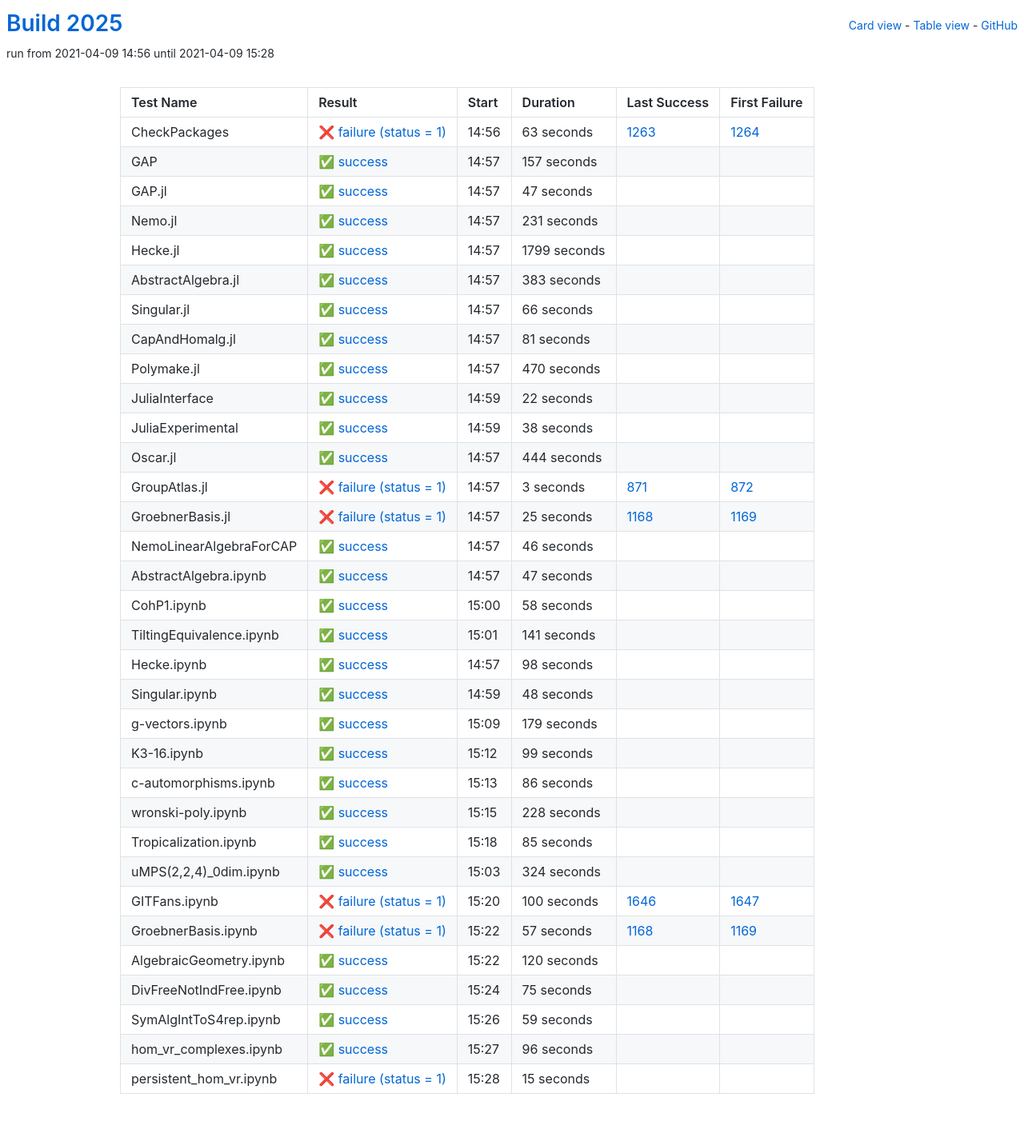
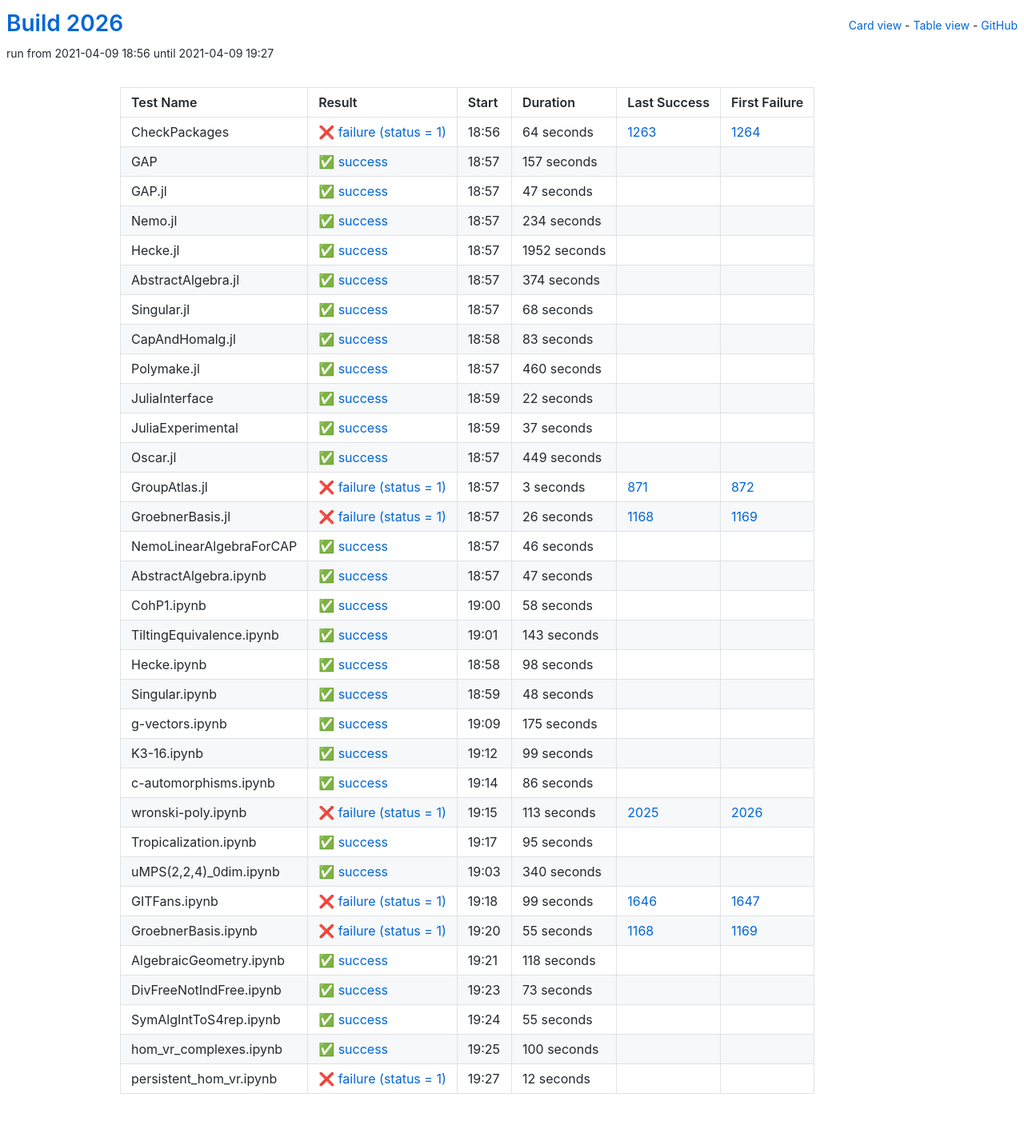
Before and after one commit to oscar-system/oscar-ci-status-stable, a Jekyll site: the page built from table.html, in a window 1280 px wide. Shown: the whole page at 80% size. Built offline with Jekyll 4.4.1, drawn with Linux system fonts in a browser that asks for light colours.

Commit message:
Build #2026

```diff
--- a/_data/ci.yml
+++ b/_data/ci.yml
@@ -1,6 +1,6 @@
 ---
-build: 2025
-build_url: https://oscarci.mathematik.uni-kl.de/job/oscar-stable/2025/
+build: 2026
+build_url: https://oscarci.mathematik.uni-kl.de/job/oscar-stable/2026/
 job: oscar-stable
 organization: oscar-system
 repo: oscar-ci-status-stable
@@ -8,20 +8,20 @@ repourl: https://github.com/oscar-system/oscar-ci-status-stable
 tests:
 - name: CheckPackages
   id: checkpackages
-  log: https://oscarci.mathematik.uni-kl.de/job/oscar-stable/2025/artifact/logs/build-2025/CheckPackages.log
-  start: 2021-04-09 14:56
+  log: https://oscarci.mathematik.uni-kl.de/job/oscar-stable/2026/artifact/logs/build-2026/CheckPackages.log
+  start: 2021-04-09 18:56
   success: false
   exitcode: 1
   status: failure
-  duration: 63
+  duration: 64
   last_success: 1263
   last_success_url: https://oscarci.mathematik.uni-kl.de/job/oscar-stable/1263/
   first_failure: 1264
   first_failure_url: https://oscarci.mathematik.uni-kl.de/job/oscar-stable/1264/
 - name: GAP
   id: gap
-  log: https://oscarci.mathematik.uni-kl.de/job/oscar-stable/2025/artifact/logs/build-2025/GAP.log
-  start: 2021-04-09 14:57
+  log: https://oscarci.mathematik.uni-kl.de/job/oscar-stable/2026/artifact/logs/build-2026/GAP.log
+  start: 2021-04-09 18:57
   success: true
   exitcode: 0
   status: success
@@ -32,8 +32,8 @@ tests:
   first_failure_url:
 - name: GAP.jl
   id: gap-jl
-  log: https://oscarci.mathematik.uni-kl.de/job/oscar-stable/2025/artifact/logs/build-2025/GAP.jl.log
-  start: 2021-04-09 14:57
+  log: https://oscarci.mathematik.uni-kl.de/job/oscar-stable/2026/artifact/logs/build-2026/GAP.jl.log
+  start: 2021-04-09 18:57
   success: true
   exitcode: 0
   status: success
@@ -44,80 +44,80 @@ tests:
   first_failure_url:
 - name: Nemo.jl
   id: nemo-jl
-  log: https://oscarci.mathematik.uni-kl.de/job/oscar-stable/2025/artifact/logs/build-2025/Nemo.jl.log
-  start: 2021-04-09 14:57
+  log: https://oscarci.mathematik.uni-kl.de/job/oscar-stable/2026/artifact/logs/build-2026/Nemo.jl.log
+  start: 2021-04-09 18:57
   success: true
   exitcode: 0
   status: success
-  duration: 231
+  duration: 234
   last_success: false
   last_success_url:
   first_failure: false
   first_failure_url:
 - name: Hecke.jl
   id: hecke-jl
-  log: https://oscarci.mathematik.uni-kl.de/job/oscar-stable/2025/artifact/logs/build-2025/Hecke.jl.log
-  start: 2021-04-09 14:57
+  log: https://oscarci.mathematik.uni-kl.de/job/oscar-stable/2026/artifact/logs/build-2026/Hecke.jl.log
+  start: 2021-04-09 18:57
   success: true
   exitcode: 0
   status: success
-  duration: 1799
+  duration: 1952
   last_success: false
   last_success_url:
   first_failure: false
   first_failure_url:
 - name: AbstractAlgebra.jl
   id: abstractalgebra-jl
-  log: https://oscarci.mathematik.uni-kl.de/job/oscar-stable/2025/artifact/logs/build-2025/AbstractAlgebra.jl.log
-  start: 2021-04-09 14:57
+  log: https://oscarci.mathematik.uni-kl.de/job/oscar-stable/2026/artifact/logs/build-2026/AbstractAlgebra.jl.log
+  start: 2021-04-09 18:57
   success: true
   exitcode: 0
   status: success
-  duration: 383
+  duration: 374
   last_success: false
   last_success_url:
   first_failure: false
   first_failure_url:
 - name: Singular.jl
   id: singular-jl
-  log: https://oscarci.mathematik.uni-kl.de/job/oscar-stable/2025/artifact/logs/build-2025/Singular.jl.log
-  start: 2021-04-09 14:57
+  log: https://oscarci.mathematik.uni-kl.de/job/oscar-stable/2026/artifact/logs/build-2026/Singular.jl.log
+  start: 2021-04-09 18:57
   success: true
   exitcode: 0
   status: success
-  duration: 66
+  duration: 68
   last_success: false
   last_success_url:
   first_failure: false
   first_failure_url:
 - name: CapAndHomalg.jl
   id: capandhomalg-jl
-  log: https://oscarci.mathematik.uni-kl.de/job/oscar-stable/2025/artifact/logs/build-2025/CapAndHomalg.jl.log
-  start: 2021-04-09 14:57
+  log: https://oscarci.mathematik.uni-kl.de/job/oscar-stable/2026/artifact/logs/build-2026/CapAndHomalg.jl.log
+  start: 2021-04-09 18:58
   success: true
   exitcode: 0
   status: success
-  duration: 81
+  duration: 83
   last_success: false
   last_success_url:
   first_failure: false
   first_failure_url:
 - name: Polymake.jl
   id: polymake-jl
-  log: https://oscarci.mathematik.uni-kl.de/job/oscar-stable/2025/artifact/logs/build-2025/Polymake.jl.log
-  start: 2021-04-09 14:57
+  log: https://oscarci.mathematik.uni-kl.de/job/oscar-stable/2026/artifact/logs/build-2026/Polymake.jl.log
+  start: 2021-04-09 18:57
   success: true
   exitcode: 0
   status: success
-  duration: 470
+  duration: 460
   last_success: false
   last_success_url:
   first_failure: false
   first_failure_url:
 - name: JuliaInterface
   id: juliainterface
-  log: https://oscarci.mathematik.uni-kl.de/job/oscar-stable/2025/artifact/logs/build-2025/JuliaInterface.log
-  start: 2021-04-09 14:59
+  log: https://oscarci.mathematik.uni-kl.de/job/oscar-stable/2026/artifact/logs/build-2026/JuliaInterface.log
+  start: 2021-04-09 18:59
   success: true
   exitcode: 0
   status: success
@@ -128,32 +128,32 @@ tests:
   first_failure_url:
 - name: JuliaExperimental
   id: juliaexperimental
-  log: https://oscarci.mathematik.uni-kl.de/job/oscar-stable/2025/artifact/logs/build-2025/JuliaExperimental.log
-  start: 2021-04-09 14:59
+  log: https://oscarci.mathematik.uni-kl.de/job/oscar-stable/2026/artifact/logs/build-2026/JuliaExperimental.log
+  start: 2021-04-09 18:59
   success: true
   exitcode: 0
   status: success
-  duration: 38
+  duration: 37
   last_success: false
   last_success_url:
   first_failure: false
   first_failure_url:
 - name: Oscar.jl
   id: oscar-jl
-  log: https://oscarci.mathematik.uni-kl.de/job/oscar-stable/2025/artifact/logs/build-2025/Oscar.jl.log
-  start: 2021-04-09 14:57
+  log: https://oscarci.mathematik.uni-kl.de/job/oscar-stable/2026/artifact/logs/build-2026/Oscar.jl.log
+  start: 2021-04-09 18:57
   success: true
   exitcode: 0
   status: success
-  duration: 444
+  duration: 449
   last_success: false
   last_success_url:
   first_failure: false
   first_failure_url:
 - name: GroupAtlas.jl
   id: groupatlas-jl
-  log: https://oscarci.mathematik.uni-kl.de/job/oscar-stable/2025/artifact/logs/build-2025/GroupAtlas.jl.log
-  start: 2021-04-09 14:57
+  log: https://oscarci.mathematik.uni-kl.de/job/oscar-stable/2026/artifact/logs/build-2026/GroupAtlas.jl.log
+  start: 2021-04-09 18:57
   success: false
   exitcode: 1
   status: failure
@@ -164,20 +164,20 @@ tests:
   first_failure_url: https://oscarci.mathematik.uni-kl.de/job/oscar-stable/872/
 - name: GroebnerBasis.jl
   id: groebnerbasis-jl
-  log: https://oscarci.mathematik.uni-kl.de/job/oscar-stable/2025/artifact/logs/build-2025/GroebnerBasis.jl.log
-  start: 2021-04-09 14:57
+  log: https://oscarci.mathematik.uni-kl.de/job/oscar-stable/2026/artifact/logs/build-2026/GroebnerBasis.jl.log
+  start: 2021-04-09 18:57
   success: false
   exitcode: 1
   status: failure
-  duration: 25
+  duration: 26
   last_success: 1168
   last_success_url: https://oscarci.mathematik.uni-kl.de/job/oscar-stable/1168/
   first_failure: 1169
   first_failure_url: https://oscarci.mathematik.uni-kl.de/job/oscar-stable/1169/
 - name: NemoLinearAlgebraForCAP
   id: nemolinearalgebraforcap
-  log: https://oscarci.mathematik.uni-kl.de/job/oscar-stable/2025/artifact/logs/build-2025/NemoLinearAlgebraForCAP.log
-  start: 2021-04-09 14:57
+  log: https://oscarci.mathematik.uni-kl.de/job/oscar-stable/2026/artifact/logs/build-2026/NemoLinearAlgebraForCAP.log
+  start: 2021-04-09 18:57
   success: true
   exitcode: 0
   status: success
@@ -188,8 +188,8 @@ tests:
   first_failure_url:
 - name: AbstractAlgebra.ipynb
   id: abstractalgebra-ipynb
-  log: https://oscarci.mathematik.uni-kl.de/job/oscar-stable/2025/artifact/logs/build-2025/AbstractAlgebra.ipynb.log
-  start: 2021-04-09 14:57
+  log: https://oscarci.mathematik.uni-kl.de/job/oscar-stable/2026/artifact/logs/build-2026/AbstractAlgebra.ipynb.log
+  start: 2021-04-09 18:57
   success: true
   exitcode: 0
   status: success
@@ -200,8 +200,8 @@ tests:
   first_failure_url:
 - name: CohP1.ipynb
   id: cohp1-ipynb
-  log: https://oscarci.mathematik.uni-kl.de/job/oscar-stable/2025/artifact/logs/build-2025/CohP1.ipynb.log
-  start: 2021-04-09 15:00
+  log: https://oscarci.mathematik.uni-kl.de/job/oscar-stable/2026/artifact/logs/build-2026/CohP1.ipynb.log
+  start: 2021-04-09 19:00
   success: true
   exitcode: 0
   status: success
@@ -212,20 +212,20 @@ tests:
   first_failure_url:
 - name: TiltingEquivalence.ipynb
   id: tiltingequivalence-ipynb
-  log: https://oscarci.mathematik.uni-kl.de/job/oscar-stable/2025/artifact/logs/build-2025/TiltingEquivalence.ipynb.log
-  start: 2021-04-09 15:01
+  log: https://oscarci.mathematik.uni-kl.de/job/oscar-stable/2026/artifact/logs/build-2026/TiltingEquivalence.ipynb.log
+  start: 2021-04-09 19:01
   success: true
   exitcode: 0
   status: success
-  duration: 141
+  duration: 143
   last_success: false
   last_success_url:
   first_failure: false
   first_failure_url:
 - name: Hecke.ipynb
   id: hecke-ipynb
-  log: https://oscarci.mathematik.uni-kl.de/job/oscar-stable/2025/artifact/logs/build-2025/Hecke.ipynb.log
-  start: 2021-04-09 14:57
+  log: https://oscarci.mathematik.uni-kl.de/job/oscar-stable/2026/artifact/logs/build-2026/Hecke.ipynb.log
+  start: 2021-04-09 18:58
   success: true
   exitcode: 0
   status: success
@@ -236,8 +236,8 @@ tests:
   first_failure_url:
 - name: Singular.ipynb
   id: singular-ipynb
-  log: https://oscarci.mathematik.uni-kl.de/job/oscar-stable/2025/artifact/logs/build-2025/Singular.ipynb.log
-  start: 2021-04-09 14:59
+  log: https://oscarci.mathematik.uni-kl.de/job/oscar-stable/2026/artifact/logs/build-2026/Singular.ipynb.log
+  start: 2021-04-09 18:59
   success: true
   exitcode: 0
   status: success
@@ -248,20 +248,20 @@ tests:
   first_failure_url:
 - name: g-vectors.ipynb
   id: g-vectors-ipynb
-  log: https://oscarci.mathematik.uni-kl.de/job/oscar-stable/2025/artifact/logs/build-2025/g-vectors.ipynb.log
-  start: 2021-04-09 15:09
+  log: https://oscarci.mathematik.uni-kl.de/job/oscar-stable/2026/artifact/logs/build-2026/g-vectors.ipynb.log
+  start: 2021-04-09 19:09
   success: true
   exitcode: 0
   status: success
-  duration: 179
+  duration: 175
   last_success: false
   last_success_url:
   first_failure: false
   first_failure_url:
 - name: K3-16.ipynb
   id: k3-16-ipynb
-  log: https://oscarci.mathematik.uni-kl.de/job/oscar-stable/2025/artifact/logs/build-2025/K3-16.ipynb.log
-  start: 2021-04-09 15:12
+  log: https://oscarci.mathematik.uni-kl.de/job/oscar-stable/2026/artifact/logs/build-2026/K3-16.ipynb.log
+  start: 2021-04-09 19:12
   success: true
   exitcode: 0
   status: success
@@ -272,8 +272,8 @@ tests:
   first_failure_url:
 - name: c-automorphisms.ipynb
   id: c-automorphisms-ipynb
-  log: https://oscarci.mathematik.uni-kl.de/job/oscar-stable/2025/artifact/logs/build-2025/c-automorphisms.ipynb.log
-  start: 2021-04-09 15:13
+  log: https://oscarci.mathematik.uni-kl.de/job/oscar-stable/2026/artifact/logs/build-2026/c-automorphisms.ipynb.log
+  start: 2021-04-09 19:14
   success: true
   exitcode: 0
   status: success
@@ -284,120 +284,120 @@ tests:
   first_failure_url:
 - name: wronski-poly.ipynb
   id: wronski-poly-ipynb
-  log: https://oscarci.mathematik.uni-kl.de/job/oscar-stable/2025/artifact/logs/build-2025/wronski-poly.ipynb.log
-  start: 2021-04-09 15:15
+  log: https://oscarci.mathematik.uni-kl.de/job/oscar-stable/2026/artifact/logs/build-2026/wronski-poly.ipynb.log
+  start: 2021-04-09 19:15
+  success: false
+  exitcode: 1
+  status: failure
+  duration: 113
+  last_success: 2025
+  last_success_url: https://oscarci.mathematik.uni-kl.de/job/oscar-stable/2025/
+  first_failure: 2026
+  first_failure_url: https://oscarci.mathematik.uni-kl.de/job/oscar-stable/2026/
+- name: Tropicalization.ipynb
+  id: tropicalization-ipynb
+  log: https://oscarci.mathematik.uni-kl.de/job/oscar-stable/2026/artifact/logs/build-2026/Tropicalization.ipynb.log
+  start: 2021-04-09 19:17
   success: true
   exitcode: 0
   status: success
-  duration: 228
-  last_success: false
-  last_success_url:
-  first_failure: false
-  first_failure_url:
-- name: Tropicalization.ipynb
-  id: tropicalization-ipynb
-  log: https://oscarci.mathematik.uni-kl.de/job/oscar-stable/2025/artifact/logs/build-2025/Tropicalization.ipynb.log
-  start: 2021-04-09 15:18
-  success: true
-  exitcode: 0
-  status: success
-  duration: 85
+  duration: 95
   last_success: false
   last_success_url:
   first_failure: false
   first_failure_url:
 - name: uMPS(2,2,4)_0dim.ipynb
   id: umps-2-2-4-0dim-ipynb
-  log: https://oscarci.mathematik.uni-kl.de/job/oscar-stable/2025/artifact/logs/build-2025/uMPS-2-2-4-_0dim.ipynb.log
-  start: 2021-04-09 15:03
+  log: https://oscarci.mathematik.uni-kl.de/job/oscar-stable/2026/artifact/logs/build-2026/uMPS-2-2-4-_0dim.ipynb.log
+  start: 2021-04-09 19:03
   success: true
   exitcode: 0
   status: success
-  duration: 324
+  duration: 340
   last_success: false
   last_success_url:
   first_failure: false
   first_failure_url:
 - name: GITFans.ipynb
   id: gitfans-ipynb
-  log: https://oscarci.mathematik.uni-kl.de/job/oscar-stable/2025/artifact/logs/build-2025/GITFans.ipynb.log
-  start: 2021-04-09 15:20
+  log: https://oscarci.mathematik.uni-kl.de/job/oscar-stable/2026/artifact/logs/build-2026/GITFans.ipynb.log
+  start: 2021-04-09 19:18
   success: false
   exitcode: 1
   status: failure
-  duration: 100
+  duration: 99
   last_success: 1646
   last_success_url: https://oscarci.mathematik.uni-kl.de/job/oscar-stable/1646/
   first_failure: 1647
   first_failure_url: https://oscarci.mathematik.uni-kl.de/job/oscar-stable/1647/
 - name: GroebnerBasis.ipynb
   id: groebnerbasis-ipynb
-  log: https://oscarci.mathematik.uni-kl.de/job/oscar-stable/2025/artifact/logs/build-2025/GroebnerBasis.ipynb.log
-  start: 2021-04-09 15:22
+  log: https://oscarci.mathematik.uni-kl.de/job/oscar-stable/2026/artifact/logs/build-2026/GroebnerBasis.ipynb.log
+  start: 2021-04-09 19:20
   success: false
   exitcode: 1
   status: failure
-  duration: 57
+  duration: 55
   last_success: 1168
   last_success_url: https://oscarci.mathematik.uni-kl.de/job/oscar-stable/1168/
   first_failure: 1169
   first_failure_url: https://oscarci.mathematik.uni-kl.de/job/oscar-stable/1169/
 - name: AlgebraicGeometry.ipynb
   id: algebraicgeometry-ipynb
-  log: https://oscarci.mathematik.uni-kl.de/job/oscar-stable/2025/artifact/logs/build-2025/AlgebraicGeometry.ipynb.log
-  start: 2021-04-09 15:22
+  log: https://oscarci.mathematik.uni-kl.de/job/oscar-stable/2026/artifact/logs/build-2026/AlgebraicGeometry.ipynb.log
+  start: 2021-04-09 19:21
   success: true
   exitcode: 0
   status: success
-  duration: 120
+  duration: 118
   last_success: false
   last_success_url:
   first_failure: false
   first_failure_url:
 - name: DivFreeNotIndFree.ipynb
   id: divfreenotindfree-ipynb
-  log: https://oscarci.mathematik.uni-kl.de/job/oscar-stable/2025/artifact/logs/build-2025/DivFreeNotIndFree.ipynb.log
-  start: 2021-04-09 15:24
+  log: https://oscarci.mathematik.uni-kl.de/job/oscar-stable/2026/artifact/logs/build-2026/DivFreeNotIndFree.ipynb.log
+  start: 2021-04-09 19:23
   success: true
   exitcode: 0
   status: success
-  duration: 75
+  duration: 73
   last_success: false
   last_success_url:
   first_failure: false
   first_failure_url:
 - name: SymAlgIntToS4rep.ipynb
   id: symalginttos4rep-ipynb
-  log: https://oscarci.mathematik.uni-kl.de/job/oscar-stable/2025/artifact/logs/build-2025/SymAlgIntToS4rep.ipynb.log
-  start: 2021-04-09 15:26
+  log: https://oscarci.mathematik.uni-kl.de/job/oscar-stable/2026/artifact/logs/build-2026/SymAlgIntToS4rep.ipynb.log
+  start: 2021-04-09 19:24
   success: true
   exitcode: 0
   status: success
-  duration: 59
+  duration: 55
   last_success: false
   last_success_url:
   first_failure: false
   first_failure_url:
 - name: hom_vr_complexes.ipynb
   id: hom-vr-complexes-ipynb
-  log: https://oscarci.mathematik.uni-kl.de/job/oscar-stable/2025/artifact/logs/build-2025/hom_vr_complexes.ipynb.log
-  start: 2021-04-09 15:27
+  log: https://oscarci.mathematik.uni-kl.de/job/oscar-stable/2026/artifact/logs/build-2026/hom_vr_complexes.ipynb.log
+  start: 2021-04-09 19:25
   success: true
   exitcode: 0
   status: success
-  duration: 96
+  duration: 100
   last_success: false
   last_success_url:
   first_failure: false
   first_failure_url:
 - name: persistent_hom_vr.ipynb
   id: persistent-hom-vr-ipynb
-  log: https://oscarci.mathematik.uni-kl.de/job/oscar-stable/2025/artifact/logs/build-2025/persistent_hom_vr.ipynb.log
-  start: 2021-04-09 15:28
+  log: https://oscarci.mathematik.uni-kl.de/job/oscar-stable/2026/artifact/logs/build-2026/persistent_hom_vr.ipynb.log
+  start: 2021-04-09 19:27
   success: false
   exitcode: 1
   status: failure
-  duration: 15
+  duration: 12
   last_success: false
   last_success_url:
   first_failure: false
```
Also changed, not shown: README.md.
